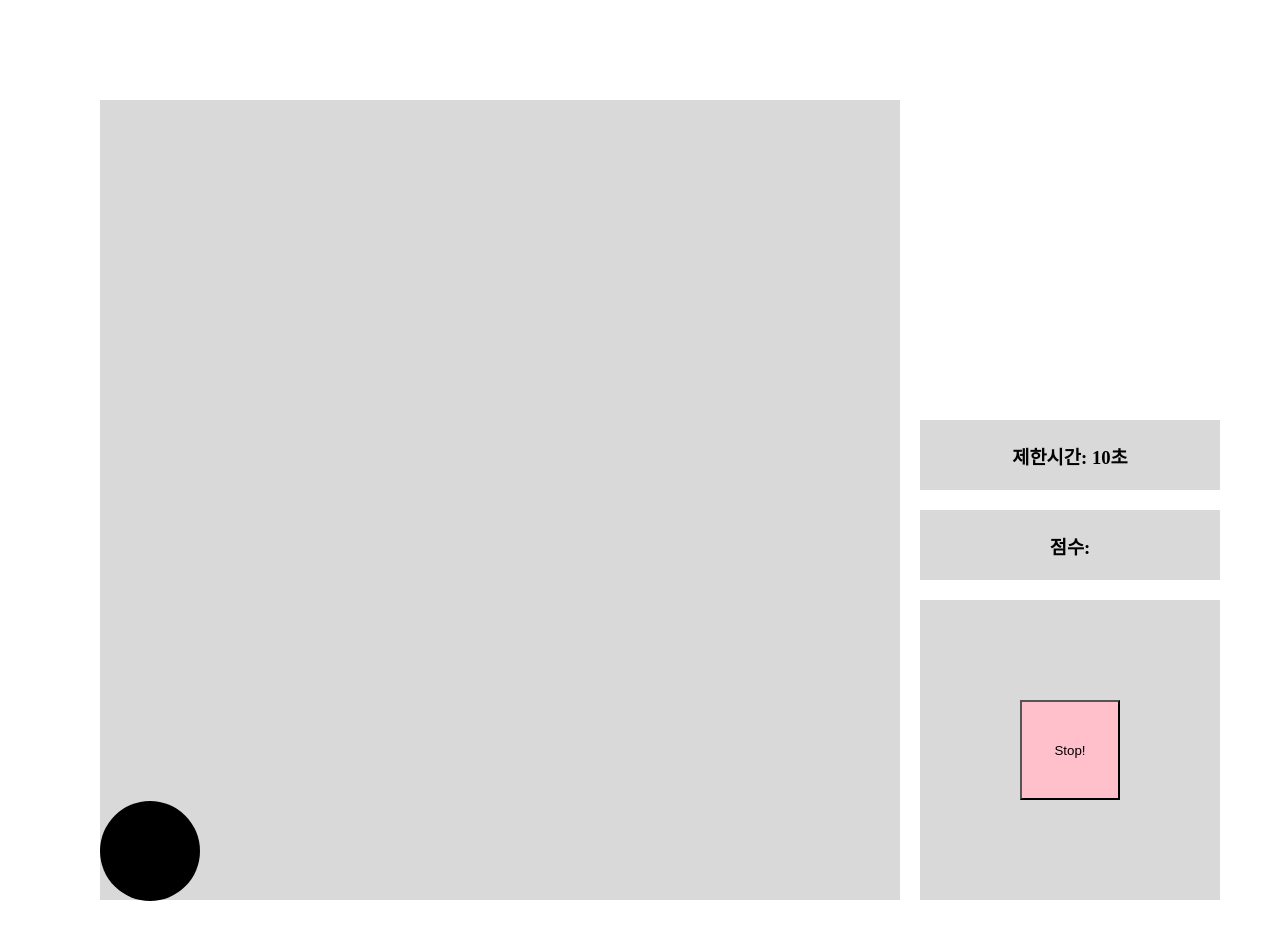
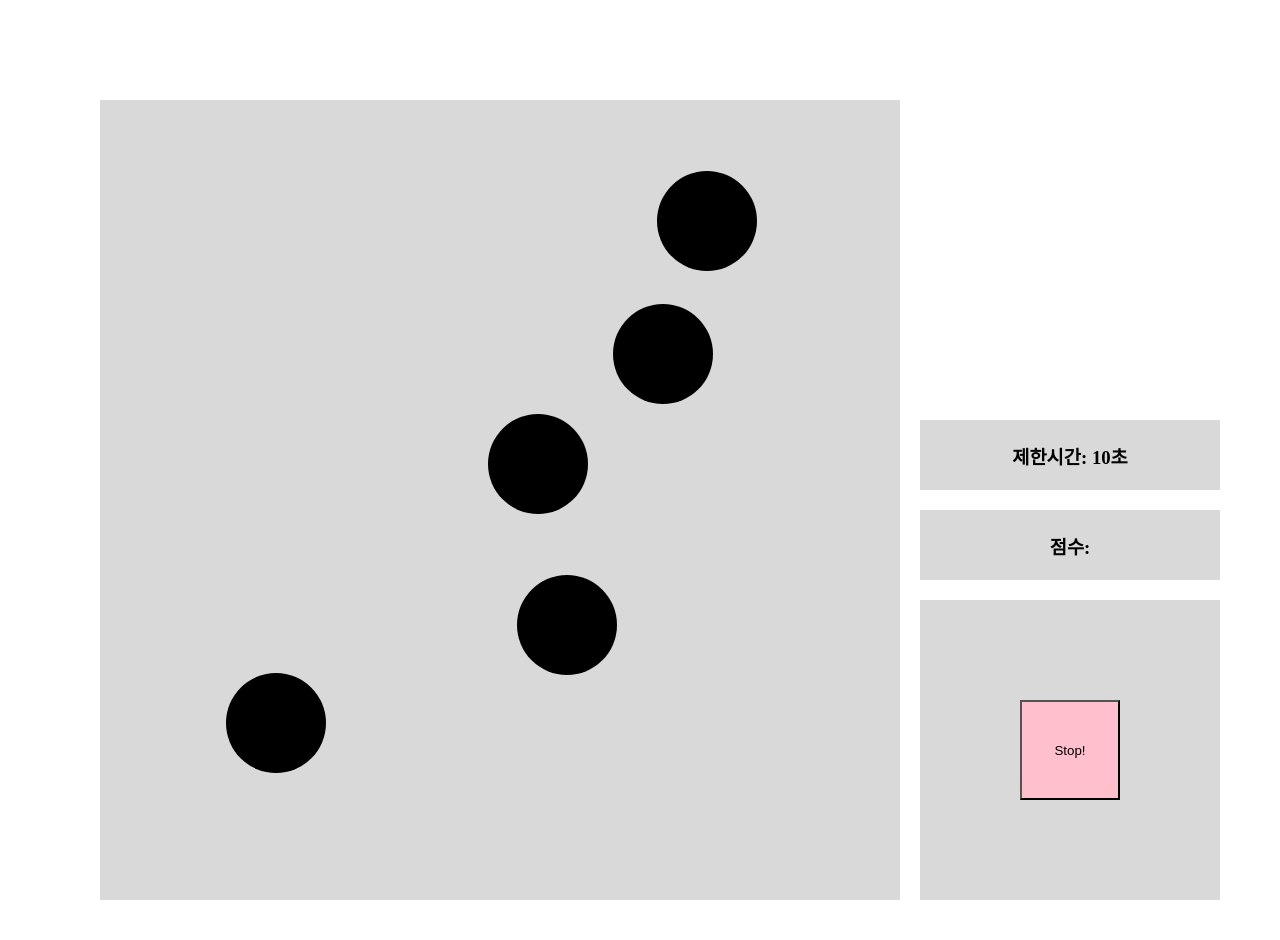
Before and after one commit to hmoongi94/7week, a plain HTML site: page setTimeout/aimlab.html in a window 1280 px wide. Both pictures are taken after a click on the button "Play!". Drawn offline with Linux system fonts and the light colour scheme.

Commit message:
position absolute변경 하지만 이미 찍혀있던 타겟이 계속 바뀌는 문제 있음

```diff
--- a/setTimeout/aimlab.html
+++ b/setTimeout/aimlab.html
@@ -47,6 +47,8 @@
     let target
     console.dir(div[1])
     console.log(div[1].getBoundingClientRect())
+    // 100~800
+    console.log(Math.floor(Math.random() * (800-100) + 100))
 
     target = function(){
       makePTag = document.createElement("p")
@@ -57,14 +59,15 @@
           p[i].style.height = "100px"
           p[i].style.borderRadius = "90px"
           p[i].style.backgroundColor = "black"
-          p[i].style.position = "relative"
+          p[i].style.position = "absolute"
           // 랜덤함수로 좌료찍기
-            let x = Math.floor(Math.random() * (800-245) + 245);
-            let y = Math.floor(Math.random() * (800-117) + 117);
+            let x = Math.floor(Math.random() * (700-100) + 100);
+            let y = Math.floor(Math.random() * (700-100) + 100);
             let xString = x.toString();
             let yString = y.toString();
           p[i].style.top = xString + "px"
-          p[i].style.left = ystring + "px"
+          p[i].style.left = yString + "px"
+
         }
     }
 
```
